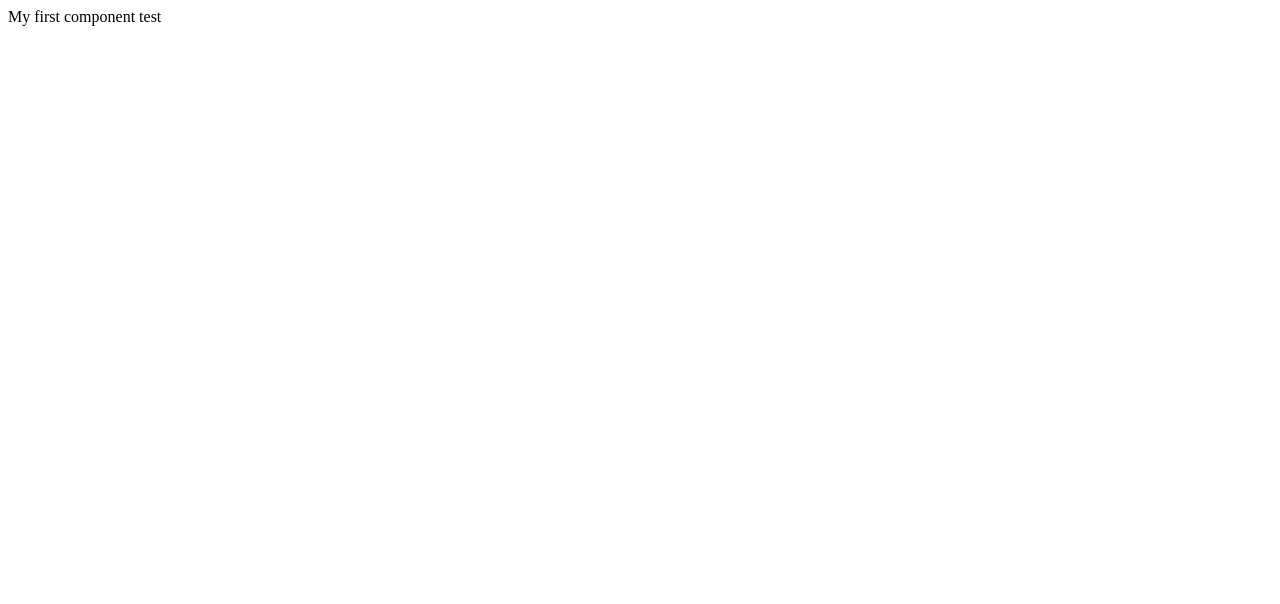
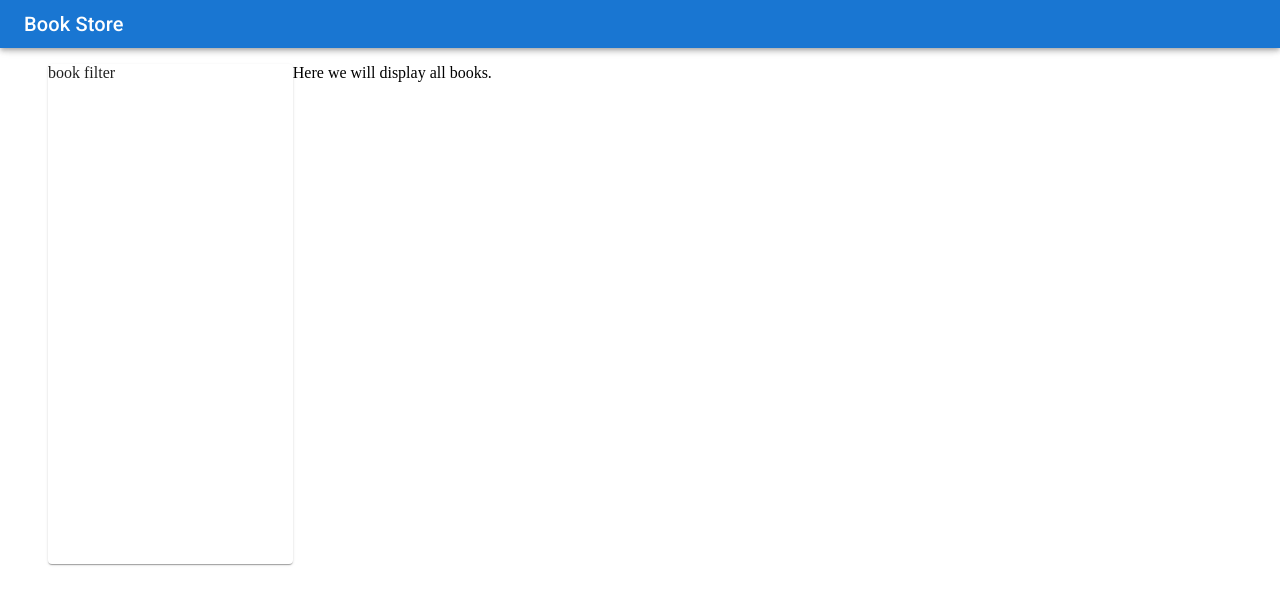
Before and after one commit to ArielPD/bookStore, a React (Create React App) app in the folder client-app/: page / in a window 1280 px wide. Shown: the top 604 px of the page. Built offline with nearby package versions, Linux system fonts and the light colour scheme; no server answers.

Commit message:
create layout UI material and install redux and configure

```diff
--- a/client-app/package.json
+++ b/client-app/package.json
@@ -7,13 +7,18 @@
     "@emotion/styled": "^11.8.1",
     "@mui/icons-material": "^5.4.2",
     "@mui/material": "^5.4.3",
+    "@mui/styles": "^5.4.2",
     "@testing-library/jest-dom": "^5.16.2",
     "@testing-library/react": "^12.1.2",
     "@testing-library/user-event": "^13.5.0",
     "axios": "^0.26.0",
+    "prop-types": "^15.8.1",
     "react": "^17.0.2",
     "react-dom": "^17.0.2",
+    "react-redux": "^7.2.6",
     "react-scripts": "5.0.0",
+    "redux": "^4.1.2",
+    "redux-thunk": "^2.4.1",
     "serve": "^13.0.2",
     "web-vitals": "^2.1.4"
   },
--- a/client-app/src/component/App.jsx
+++ b/client-app/src/component/App.jsx
@@ -1,13 +1,17 @@
 import axios from "axios";
 import baseUrl from "../config";
+import BookContainer from "./book/BookContainer";
+import Layout from "./layout/Layout";
 
 export default function App() {
 
-    axios.get(`${baseUrl}/api/v1/books`).then(book => {
+    /*axios.get(`${baseUrl}/api/v1/books`).then(book => {
         console.log(book.data);
-    })
+    })*/
 
     return (
-        <div>My first component test</div>
+        <Layout>
+            <BookContainer />
+        </Layout>
         )
   }
--- /dev/null
+++ b/client-app/src/component/book/BookContainer.jsx
@@ -0,0 +1,16 @@
+import { dividerClasses, Paper } from "@mui/material";
+import { Box } from "@mui/system";
+import BookFilter from "./BookFilter";
+import { bookStyles } from "./BookStyles";
+
+export default function BookContainer() {
+
+    return(
+      <Box style={bookStyles.bookContainer}>
+          <BookFilter />
+          <Box style={bookStyles.bookList}>
+              Here we  will display all books.
+          </Box>
+      </Box>
+    )
+}
--- /dev/null
+++ b/client-app/src/component/book/BookFilter.jsx
@@ -0,0 +1,13 @@
+import { Paper } from "@mui/material";
+import { Box } from "@mui/system";
+import { bookStyles } from './BookStyles'
+
+export default function BookFilter() {
+    return (
+        <Box style={bookStyles.bookFilter}>
+            <Paper style={bookStyles.bookFilterPaper}>
+                book filter
+            </Paper>
+        </Box>
+    );
+}
--- /dev/null
+++ b/client-app/src/component/book/BookStyles.jsx
@@ -0,0 +1,30 @@
+import { makeStyles, createStyles } from "@mui/styles";
+//import { createS}
+
+/*export default makeStyles(() => createStyles({
+
+    bookContainer: {
+        display: 'flex',
+        justifyContent: 'center',
+        flexDirection: 'row'
+    }
+}));*/
+
+export const bookStyles = ({
+    bookContainer: {
+        display: 'flex',
+        justifyContent: 'center',
+        flexDirection: 'row'
+    },
+    bookFilter: {
+        width: '20%',
+        height: '500px'
+    },
+    bookFilterPaper: {
+        width: '100%',
+        height: '100%',
+    },
+    bookList: {
+        width: '80%',
+    }
+});
--- /dev/null
+++ b/client-app/src/component/layout/Header.jsx
@@ -0,0 +1,13 @@
+import { AppBar, Toolbar, Typography } from "@mui/material";
+
+export default function Header() {
+    return (
+        <AppBar position="fixed">
+            <Toolbar variant="dense">
+                <Typography variant="h6" color="inherit">
+                    Book Store
+                </Typography>
+            </Toolbar>
+        </AppBar>
+    )
+}
--- /dev/null
+++ b/client-app/src/component/layout/Layout.jsx
@@ -0,0 +1,21 @@
+import {Box} from "@mui/material";
+import PropTypes from "prop-types";
+import Header from "./Header";
+
+const propTypes = {
+    children: PropTypes.node.isRequired
+}
+
+export default function Layout({children}) {
+    return (
+        <Box>
+            <Box>
+                <Header />
+            </Box>
+            <Box mt={8} ml={5}>
+                {children}
+            </Box>
+        </Box>
+    )
+}
+Layout.propTypes = propTypes;
--- a/client-app/src/index.jsx
+++ b/client-app/src/index.jsx
@@ -1,8 +1,23 @@
 import React from 'react';
 import ReactDom from 'react-dom';
+import { Provider } from 'react-redux';
+import reduxThunk from "redux-thunk";
+import { createStore, applyMiddleware} from "redux";
 import App from "./component/App"
+import reducers from "./module";
+
+const createStoreWithMiddleware = applyMiddleware(reduxThunk)(createStore);
 
 ReactDom.render(
-  <App />,
+  // <App />,
+  <Provider
+    store={createStoreWithMiddleware(
+      reducers,
+      window.__REDUX_DEVTOOLS_EXTENSION__ &&
+        window.__REDUX_DEVTOOLS_EXTENSION__()
+    )}
+  >
+    <App />
+  </Provider>,
   document.getElementById('root')
 );
--- /dev/null
+++ b/client-app/src/module/index.js
@@ -0,0 +1,5 @@
+import { combineReducers } from "redux";
+
+export default combineReducers ({
+    bookReducers: () => [1,2,3,4]
+})
```
Also changed, not shown: 2 other files (tests, documents, lock files or other folders).
